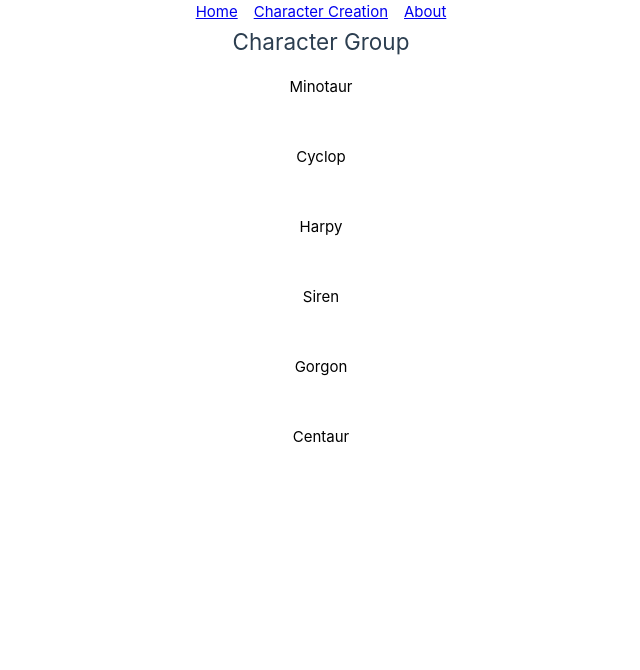
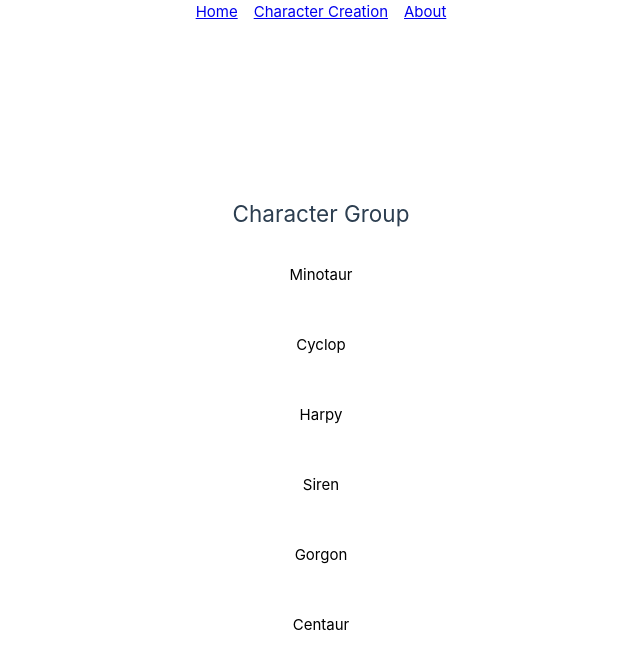
Before and after one commit to gabrielgomeso/pjrpg, a Vue app: page /character_group in a window 1280 px wide. Shown: the top 670 px of the page, without its empty margins (319-959 px from the left). Built offline with nearby package versions, Linux system fonts and the light colour scheme; no server answers.

Commit message:
chore: make group selection send info to store

```diff
--- a/src/views/CharacterCreation/CharacterGroup.vue
+++ b/src/views/CharacterCreation/CharacterGroup.vue
@@ -9,7 +9,8 @@ import router from "@/router";
 const { character_data } = storeToRefs(useCharacterStore());
 const groupList: any = ref([""]);
 
-function selectGroup() {
+function selectGroup(selectedGroup: string) {
+  character_data.value.group = selectedGroup;
   buttonSounds.buttonClickSound.play();
   router.push({ path: "/attribute_selection" });
 }
@@ -55,18 +56,19 @@ onMounted(() => {
 </script>
 
 <template>
-  <StepLayout :step-title="'Character Group'">
+  <div class="step-container">
+    <h2 class="step-title">Character Group</h2>
     <div class="group-selection--group-list">
       <div
         v-for="group in groupList"
         :key="group"
         class="group-selection--group-button form-button"
-        @click="selectGroup()"
+        @click="selectGroup(group)"
       >
         {{ group }}
       </div>
     </div>
-  </StepLayout>
+  </div>
 </template>
 
 <style>
```
